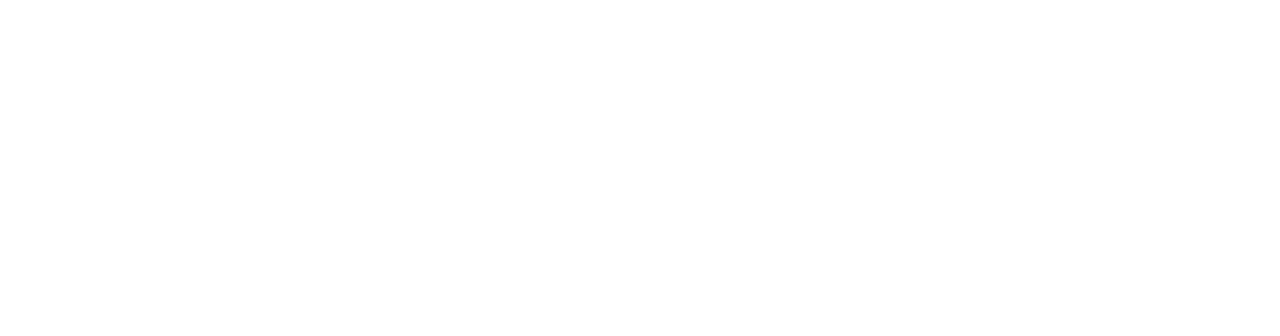
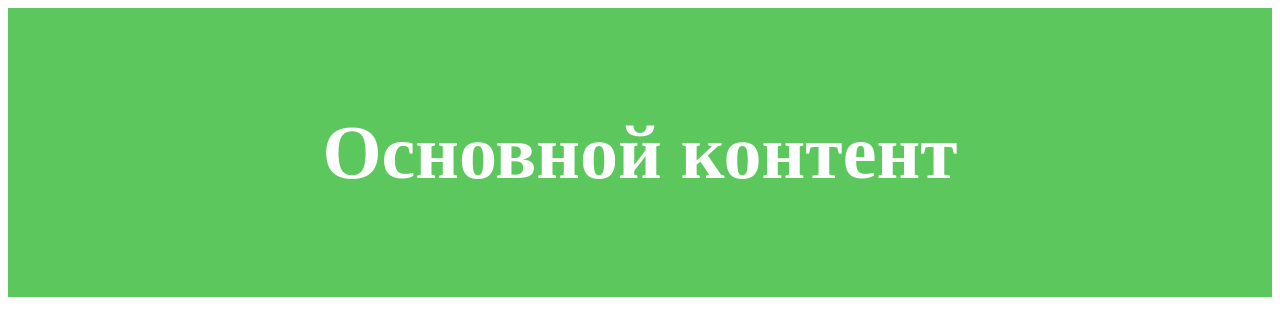
Before and after one commit to MaxDeveloperPro/test-1, a plain HTML site: page index.html in a window 1280 px wide. Drawn offline with Linux system fonts and the light colour scheme.

Commit message:
Content ready  On branch content  Changes to be committed:

```diff
--- a/index.html
+++ b/index.html
@@ -4,6 +4,11 @@
 		<meta charset="UTF-8" />
 		<meta name="viewport" content="width=device-width, initial-scale=1.0" />
 		<title>Document</title>
+		<link rel="stylesheet" href="style.css" />
 	</head>
-	<body></body>
+	<body>
+		<main class="main">
+			<h1>Основной контент</h1>
+		</main>
+	</body>
 </html>
--- a/style.css
+++ b/style.css
@@ -0,0 +1,8 @@
+.main {
+	background: rgb(92, 199, 92);
+	padding: 50px 100px;
+	font-size: 38px;
+	color: #fff;
+	font-family: serif;
+	text-align: center;
+}
```
